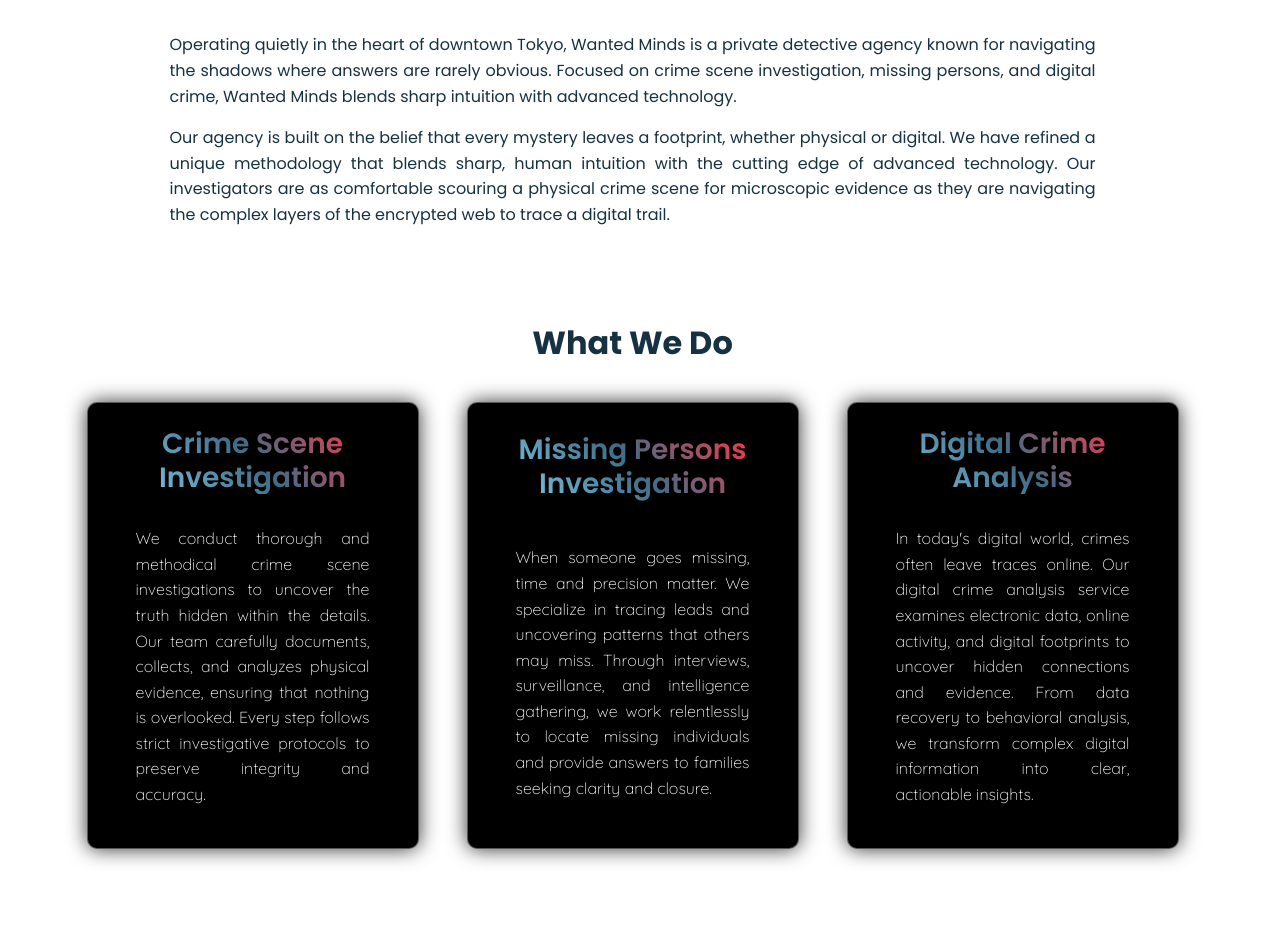
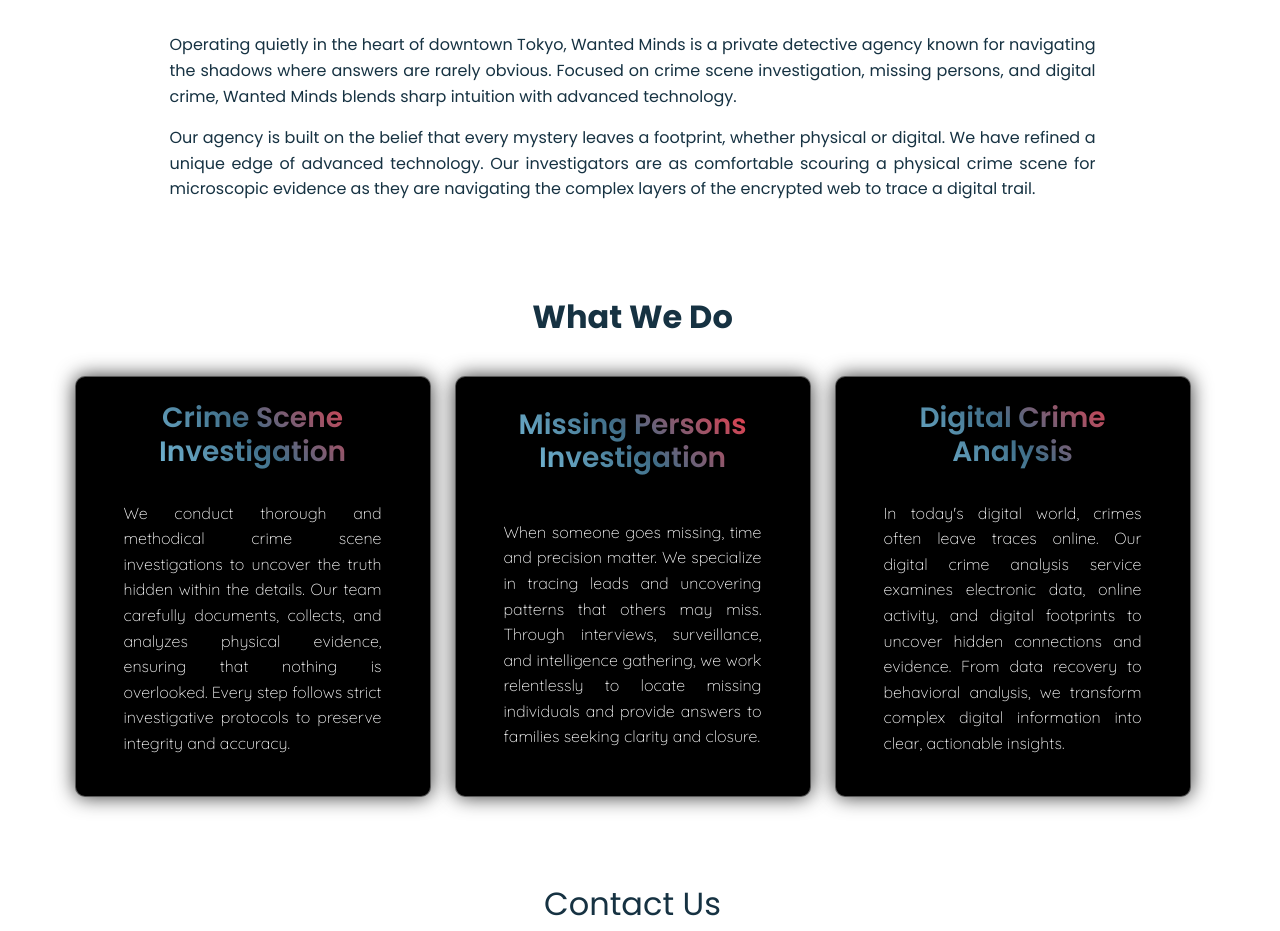
Before and after one commit to deyperfect/Wanted-Minds, a React (Vite) app in the folder client/: page / in a window 1280 px wide. Shown: the part 560-1491 px from the top of the page. Built offline with nearby package versions, Linux system fonts and the light colour scheme.

Commit message:
refactor: add services and contact components

```diff
--- a/client/src/pages/Home.jsx
+++ b/client/src/pages/Home.jsx
@@ -1,70 +1,17 @@
+import Hero from "../components/Hero";
+import About from "../components/About";
+import Services from "../components/Services";
+import Contact from "../components/Contact";
 
-export default function Home() {
+const Home = () => {
   return (
     <>
-      <section id="hero" className="row">
-        <img
-          src="/images/backdrop.webp"
-          alt="Hero background"
-          fetchpriority="high"
-          className="hero-background-image"
-        />
-        <div className="col-9 col-md-7 mx-auto my-auto text-center">
-          <div id="hero-text" className="my-auto">
-            <h1>The minds you want when answers are hard to find.</h1>
-          </div>
-        </div>
-      </section>
-
-      <section id="about">
-        <div id="intro">
-          <h2>In the Shadows</h2>
-          <div className="row">
-            <div className="col-10 mx-auto">
-              <p>
-                Operating quietly in the heart of downtown Tokyo, Wanted Minds is a
-                private detective agency known for navigating the shadows where
-                answers are rarely obvious. Focused on crime scene investigation, missing persons, and digital
-                crime, Wanted Minds blends sharp intuition with advanced technology.
-              </p>
-
-              <p>
-                Our agency is built on the belief that every mystery leaves a footprint, whether physical or digital. We have refined a unique methodology that blends sharp, human intuition with the cutting edge of advanced technology. Our investigators are as comfortable scouring a physical crime scene for microscopic evidence as they are navigating the complex layers of the encrypted web to trace a digital trail.
-              </p>
-
-            </div>
-          </div>
-        </div>
-      </section>
-
-      <section id="services" className="container">
-        <h2 id="core">What We Do</h2>
-        <div className="row justify-content-lg-between justify-content-center g-4 g-lg-5" id="container2">
-
-          <div className="col-10 col-lg-4 d-flex">
-            <div className="cardx w-100">
-              <h3 className="service-title">Crime Scene Investigation</h3>
-              <p className="service">We conduct thorough and methodical crime scene investigations to uncover the truth hidden within the details. Our team carefully documents, collects, and analyzes physical evidence, ensuring that nothing is overlooked. Every step follows strict investigative protocols to preserve integrity and accuracy.</p>
-            </div>
-          </div>
-
-          <div className="col-10 col-lg-4 d-flex">
-            <div className="cardx w-100">
-              <h3 className="service-title">Missing Persons Investigation</h3>
-              <p className="service">When someone goes missing, time and precision matter. We specialize in tracing leads and uncovering patterns that others may miss. Through interviews, surveillance, and intelligence gathering, we work relentlessly to locate missing individuals and provide answers to families seeking clarity and closure.</p>
-            </div>
-          </div>
-
-          <div className="col-10 col-lg-4 d-flex">
-            <div className="cardx w-100">
-              <h3 className="service-title">Digital&nbsp;Crime <br />Analysis</h3>
-              <p className="service">In today&apos;s digital world, crimes often leave traces online. Our digital crime analysis service examines electronic data, online activity, and digital footprints to uncover hidden connections and evidence. From data recovery to behavioral analysis, we transform complex digital information into clear, actionable insights.</p>
-            </div>
-          </div>
-
-        </div>
-
-      </section>
+      <Hero />
+      <About />
+      <Services />
+      <Contact />
     </>
   );
 }
+
+export default Home;
```
